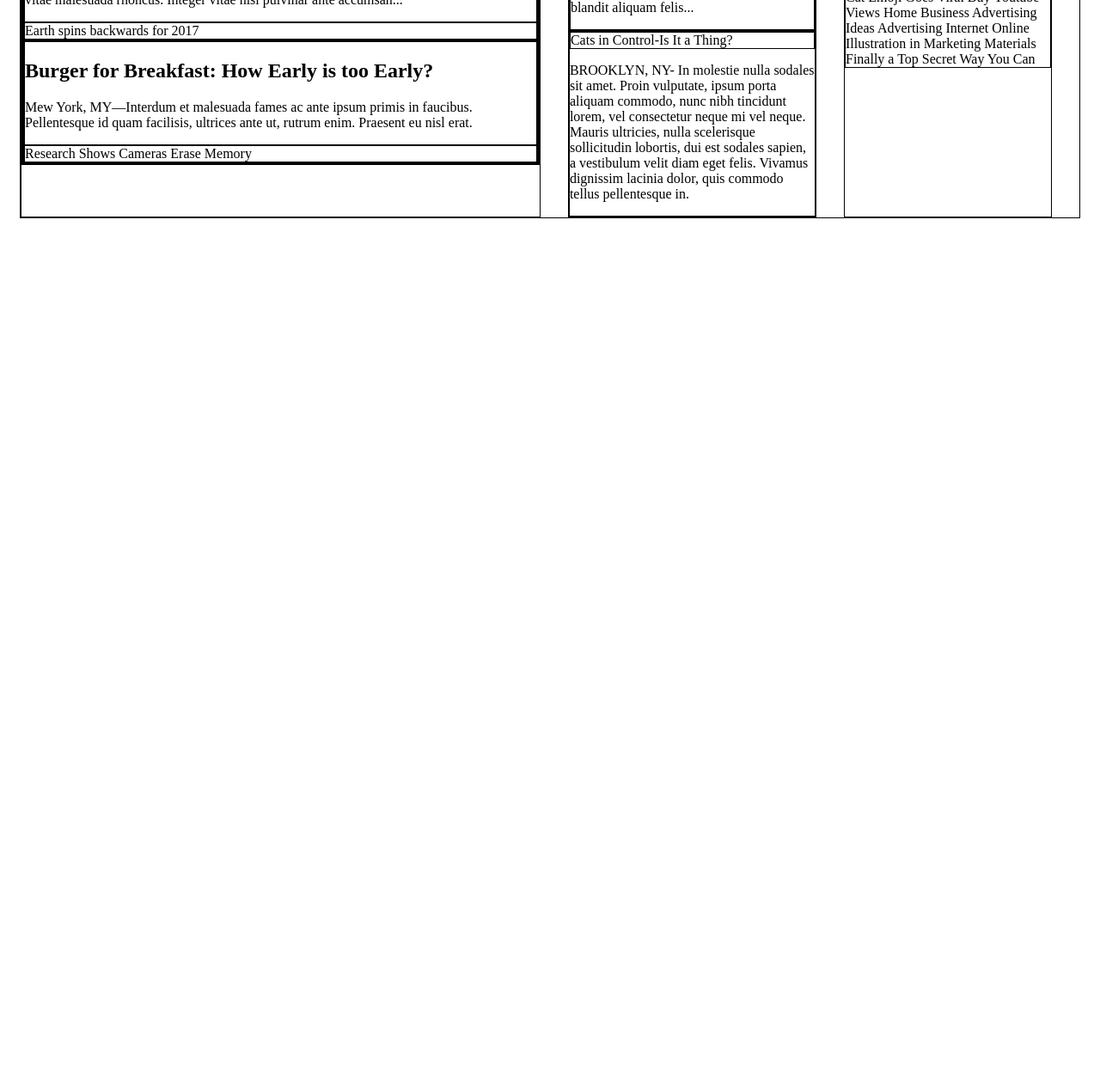
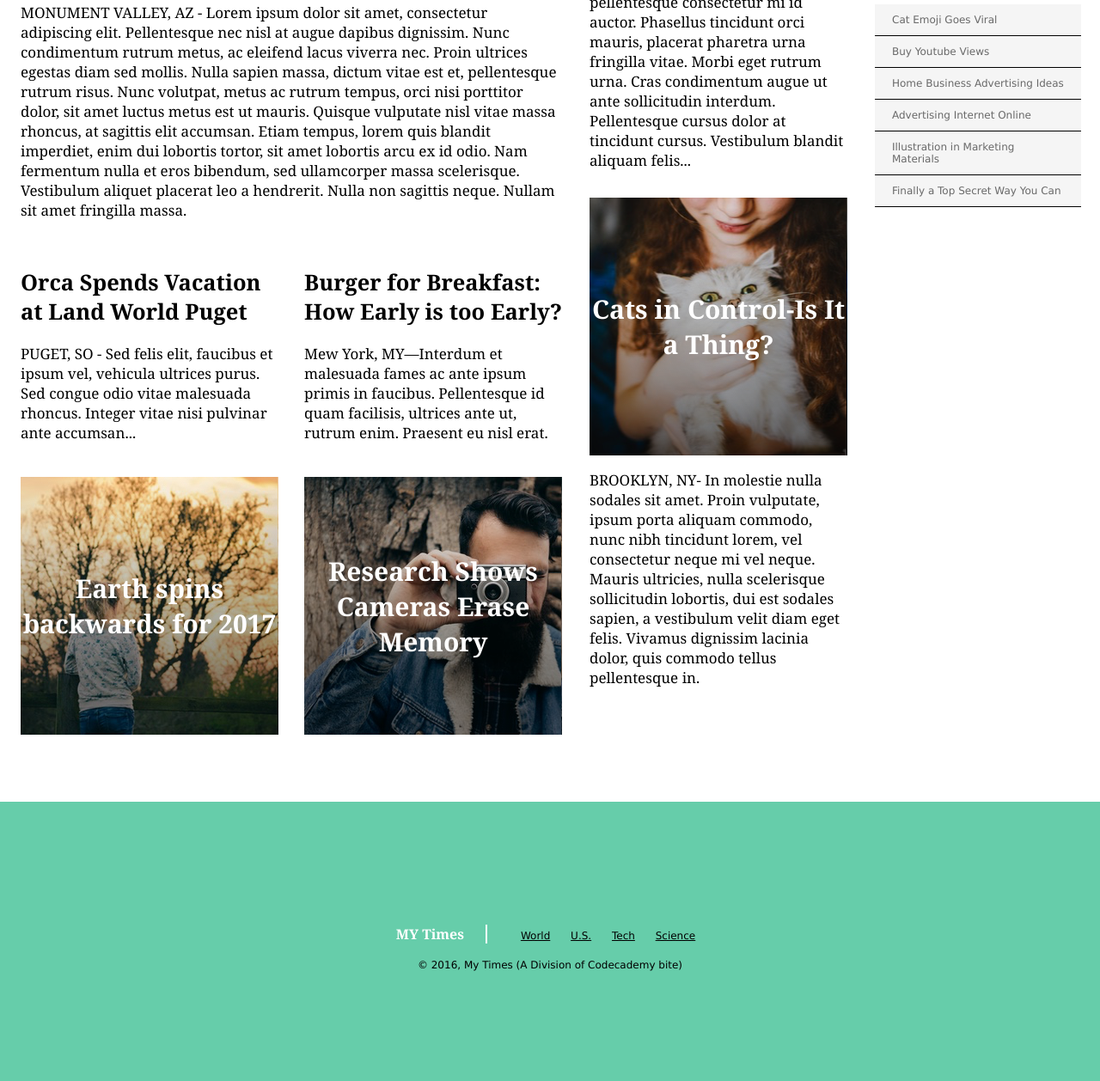
Before and after one commit to joshuajameshead/mytimes, a plain HTML site: page index.html in a window 1280 px wide. Shown: the part 430-1688 px from the top of the page at 86% size. Before the commit the page ends 800 px from the top, so only its background shows below. Drawn offline with Linux system fonts and the light colour scheme.

Commit message:
Finish EVERYTHING else. I think.

```diff
--- a/index.html
+++ b/index.html
@@ -25,6 +25,7 @@
             <span>Mother of Three Buys Tuna Steak at Phish Concert. Leaves, "Feeling Funny."</span>
           </div>
           <p class="narrative">MONUMENT VALLEY, AZ - Lorem ipsum dolor sit amet, consectetur adipiscing elit. Pellentesque nec nisl at augue dapibus dignissim. Nunc condimentum rutrum metus, ac eleifend lacus viverra nec. Proin ultrices egestas diam sed mollis. Nulla sapien massa, dictum vitae est et, pellentesque rutrum risus. Nunc volutpat, metus ac rutrum tempus, orci nisi porttitor dolor, sit amet luctus metus est ut mauris. Quisque vulputate nisl vitae massa rhoncus, at sagittis elit accumsan. Etiam tempus, lorem quis blandit imperdiet, enim dui lobortis tortor, sit amet lobortis arcu ex id odio. Nam fermentum nulla et eros bibendum, sed ullamcorper massa scelerisque. Vestibulum aliquet placerat leo a hendrerit. Nulla non sagittis neque. Nullam sit amet fringilla massa.</p>
+        </div>
         <div class="stories">
           <div class="story">
             <div class="text-content">
@@ -46,7 +47,6 @@
           </div>
         </div>
         </div>
-      </div>
       <div class="column medium">
         <div class="story">
           <div class="text-content">
@@ -73,6 +73,20 @@
           <span class="bite">Finally a Top Secret Way You Can</span>
         </div>
       </div>
+  </div>
+  <footer>
+    <div class="info">
+      <span class="title">MY Times</span>
+      <nav>
+        <span><a href="#">World</a></span>
+        <span><a href="#">U.S.</a></span>
+        <span><a href="#">Tech</a></span>
+        <span><a href="#">Science</a></span>
+      </nav>
     </div>
+    <div class="copyright">
+      © 2016, My Times (A Division of Codecademy bite)
+    </div>
+  </footer>
   </body>
 </html>
--- a/resources/css/style.css
+++ b/resources/css/style.css
@@ -1,5 +1,4 @@
 div {
-  border: 1px solid black;
 }
 
 header {
@@ -46,7 +45,7 @@ nav span {
 
 body {
   margin: 0;
-  font-family: Georgia
+  font-family: Georgia;
   font-size: 17px;
   color: black;
 }
@@ -78,3 +77,104 @@ body {
   margin: 0 auto 78px auto;
   padding-top: 116px;
 }
+
+.lead-story .image-content {
+  background-image: url(../images/img-story-main.png);
+  width: 630px;
+  margin-top: 0;
+  font-size: 40px;
+  text-align: left;
+}
+
+.stories {
+  display: flex;
+  justify-content: space-between;
+  margin-top: 17px;
+}
+
+.story {
+  font-family: Georgia;
+  font-size: 17px;
+  color: black;
+  display: flex;
+  flex-direction: column;
+  width: 300px;
+}
+
+.image-content {
+  justify-content: center;
+  display: flex;
+  flex-direction: column;
+  height: 300px;
+  margin-top: 15px;
+  font-family: Georgia;
+  font-weight: bold;
+  font-size: 30px;
+  color: white;
+  text-align: center;
+}
+
+.fall-cancelled.image-content {
+  background-image: url(../images/img-story-2.png);
+}
+
+.pop-culture.image-content {
+  background-image: url(../images/img-story-3.png);
+}
+
+.cat-ceo.image-content {
+  background-image: url(../images/img-story-1.png);
+}
+
+.stories .text-content {
+  height: 250px;
+}
+
+.news-bites .bite {
+  display: block;
+  padding: 11px 20px;
+  border-bottom: 1px solid black;
+  background-color: WhiteSmoke;
+  font-family: Verdana;
+  font-size: 12px;
+  color: DimGray;
+}
+
+.news-bites h3 {
+  margin-bottom: 41px;
+  font-size: 16px;
+  font-weight: bold;
+  text-align: center;
+}
+
+footer {
+  display: flex;
+  align-items: center;
+  justify-content: center;
+  flex-direction: column;
+  width: 100%;
+  height: 325px;
+  background-color: MediumAquamarine;
+  margin: auto;
+  font-family: Verdana;
+  font-size: 12px;
+}
+
+footer .title {
+  display: inline-block;
+  padding-right: 25px;
+  border-right: 2px solid white;
+  font-family: Georgia;
+  font-size: 16px;
+  font-weight: bold;
+  color: white;
+}
+
+nav {
+  display: inline-block;
+  padding-left: 25px;
+}
+
+.copyright {
+
+}
```
